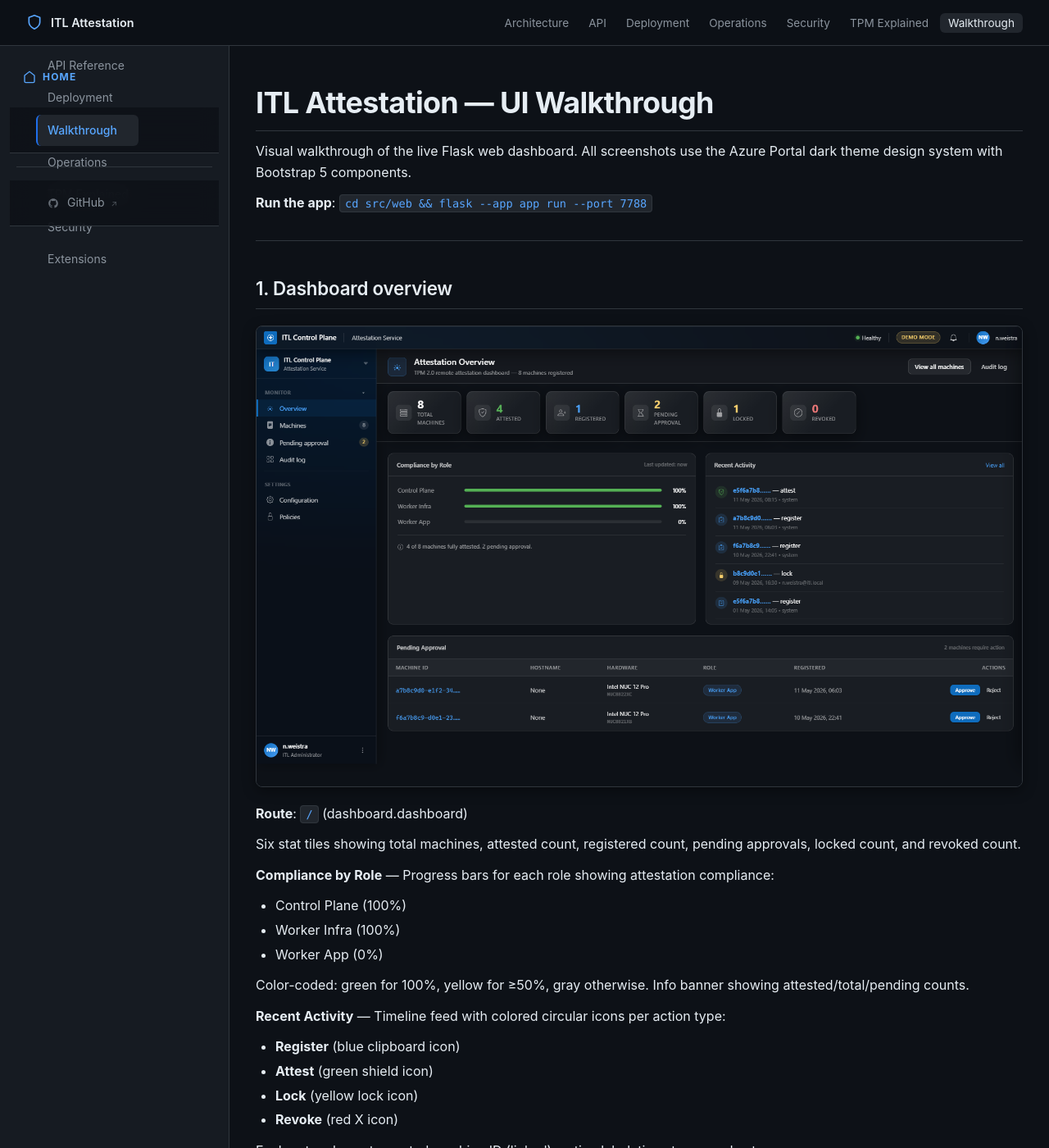
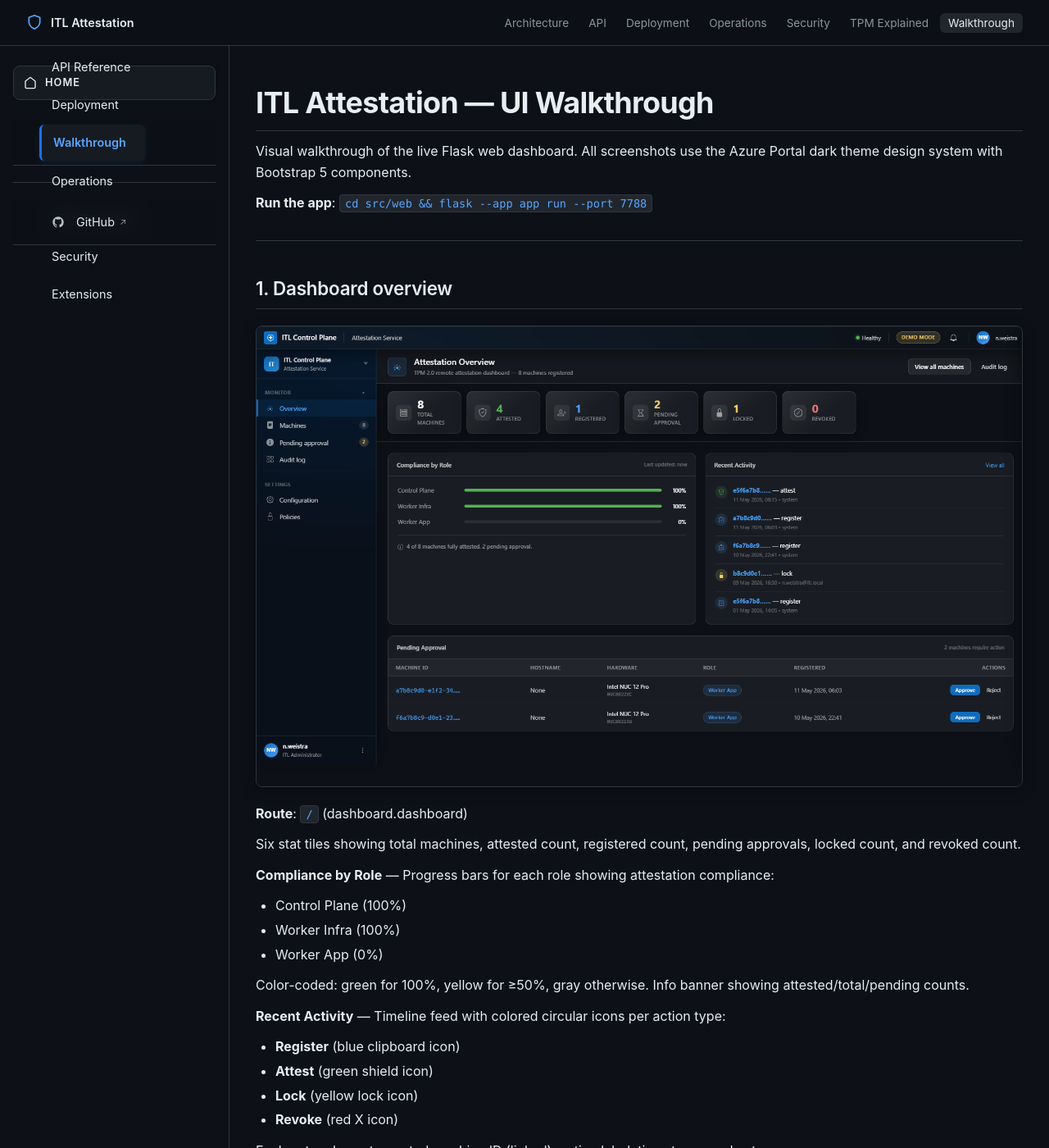
Before and after one commit to ITlusions/ITL.ControlPlane.Attestation, a Jekyll site: the page built from docs/WALKTHROUGH.md, in a window 1280 px wide and 1400 px high. Shown: the whole window at 82% size. Built offline with Jekyll 4.4.1, drawn with Linux system fonts in a browser that asks for light colours.

Commit message:
refactor(layout): enhance sidebar styling for improved usability and aesthetics
Co-authored-by: Copilot <copilot@github.com>

```diff
--- a/docs/_layouts/default.html
+++ b/docs/_layouts/default.html
@@ -101,38 +101,47 @@
       top: 56px;
       height: calc(100vh - 56px);
       overflow-y: auto;
-      padding: 20px 12px;
-      background: var(--surface);
+      overflow-x: hidden;
+      padding: 24px 16px;
+      background: var(--bg);
       border-right: 1px solid var(--border);
     }
 
     .sidebar-title {
-      margin-bottom: 20px;
-      padding: 0 8px;
+      margin-bottom: 24px;
+      padding: 0;
     }
 
     .sidebar-title a {
       display: flex;
       align-items: center;
-      gap: 8px;
-      color: var(--accent2);
+      gap: 10px;
+      color: var(--text);
       text-decoration: none;
-      font-size: 0.75rem;
-      font-weight: 700;
+      font-size: 0.8rem;
+      font-weight: 600;
       text-transform: uppercase;
-      letter-spacing: 0.1em;
-      padding: 8px;
-      border-radius: 6px;
-      transition: all 0.15s;
+      letter-spacing: 0.08em;
+      padding: 10px 12px;
+      border-radius: 8px;
+      background: var(--surface);
+      border: 1px solid var(--border);
+      transition: all 0.2s ease;
+      box-shadow: 0 2px 4px rgba(0, 0, 0, 0.1);
     }
 
     .sidebar-title a:hover {
       background: var(--surface2);
+      border-color: var(--accent);
       color: var(--accent2);
+      transform: translateX(2px);
+      box-shadow: 0 4px 8px rgba(31, 111, 235, 0.15);
     }
 
     .sidebar-title svg {
       flex-shrink: 0;
+      width: 16px;
+      height: 16px;
     }
 
     .sidebar-section {
@@ -144,40 +153,46 @@
     }
 
     .sidebar-nav li {
-      margin: 1px 0;
+      margin: 3px 0;
     }
 
     .sidebar-nav a {
-      display: block;
-      padding: 8px 12px;
-      font-size: 0.875rem;
-      color: var(--muted);
+      display: flex;
+      align-items: center;
+      padding: 10px 12px;
+      font-size: 0.9rem;
+      color: var(--text);
       text-decoration: none;
       border-radius: 6px;
-      transition: all 0.15s;
-      border-left: 2px solid transparent;
+      transition: all 0.2s ease;
+      border-left: 3px solid transparent;
+      background: transparent;
+      position: relative;
     }
 
     .sidebar-nav a:hover {
       color: var(--text);
-      background: var(--surface2);
+      background: var(--surface);
       border-left-color: var(--accent);
+      padding-left: 14px;
+      box-shadow: 0 2px 4px rgba(0, 0, 0, 0.1);
     }
 
     .sidebar-nav a.active {
       color: var(--accent2);
-      background: var(--surface2);
-      font-weight: 500;
+      background: var(--surface);
+      font-weight: 600;
       border-left-color: var(--accent);
+      padding-left: 14px;
+      box-shadow: 0 2px 6px rgba(31, 111, 235, 0.15);
     }
 
     .sidebar-nav a svg {
-      width: 14px;
-      height: 14px;
+      width: 16px;
+      height: 16px;
       flex-shrink: 0;
-      opacity: 0.7;
-      vertical-align: text-bottom;
-      margin-right: 6px;
+      opacity: 0.8;
+      margin-right: 8px;
     }
 
     .sidebar-nav a:hover svg,
@@ -188,20 +203,30 @@
     .sidebar-separator {
       height: 1px;
       background: var(--border);
-      margin: 16px 8px;
+      margin: 20px 0;
     }
 
     /* External link indicator */
+    .sidebar-nav a[target="_blank"] {
+      display: flex;
+      align-items: center;
+      gap: 6px;
+    }
+
     .sidebar-nav a[target="_blank"]::after {
       content: "↗";
-      font-size: 0.7em;
-      margin-left: 4px;
-      opacity: 0.5;
+      font-size: 0.75em;
+      opacity: 0.6;
+      transition: opacity 0.2s;
+    }
+
+    .sidebar-nav a[target="_blank"]:hover::after {
+      opacity: 1;
     }
 
     /* Sidebar scrollbar styling */
     .sidebar::-webkit-scrollbar {
-      width: 6px;
+      width: 8px;
     }
 
     .sidebar::-webkit-scrollbar-track {
@@ -210,7 +235,7 @@
 
     .sidebar::-webkit-scrollbar-thumb {
       background: var(--border);
-      border-radius: 3px;
+      border-radius: 4px;
     }
 
     .sidebar::-webkit-scrollbar-thumb:hover {
@@ -563,13 +588,14 @@
         width: 85%;
         max-width: 320px;
         height: calc(100vh - 56px);
-        background: var(--surface);
+        background: var(--bg);
         border-right: 1px solid var(--border);
-        padding: 20px 12px;
+        padding: 24px 16px;
         transform: translateX(-100%);
         transition: transform 0.3s cubic-bezier(0.4, 0, 0.2, 1);
         z-index: 95;
         overflow-y: auto;
+        overflow-x: hidden;
         box-shadow: 4px 0 16px rgba(0, 0, 0, 0.5);
       }
 
```
